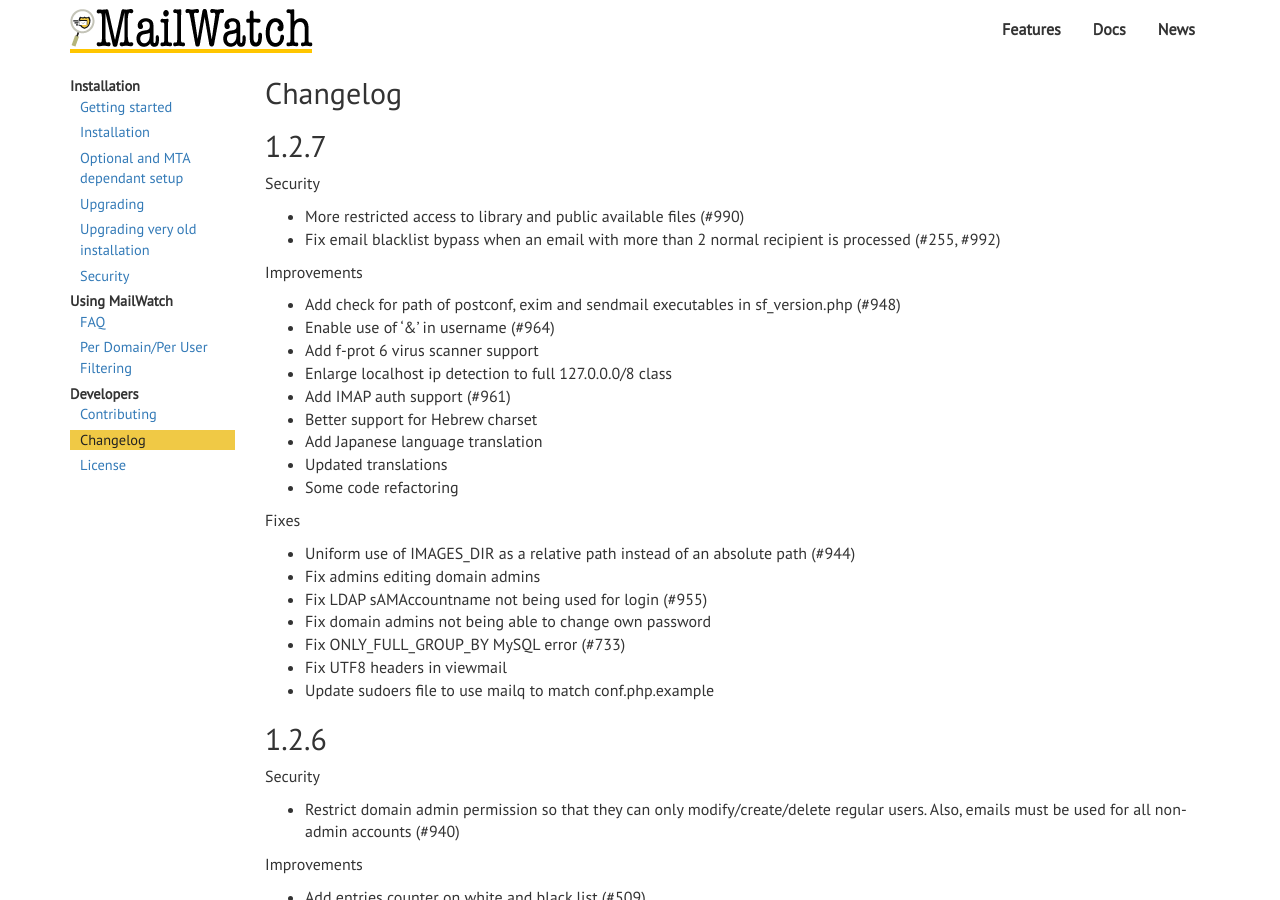
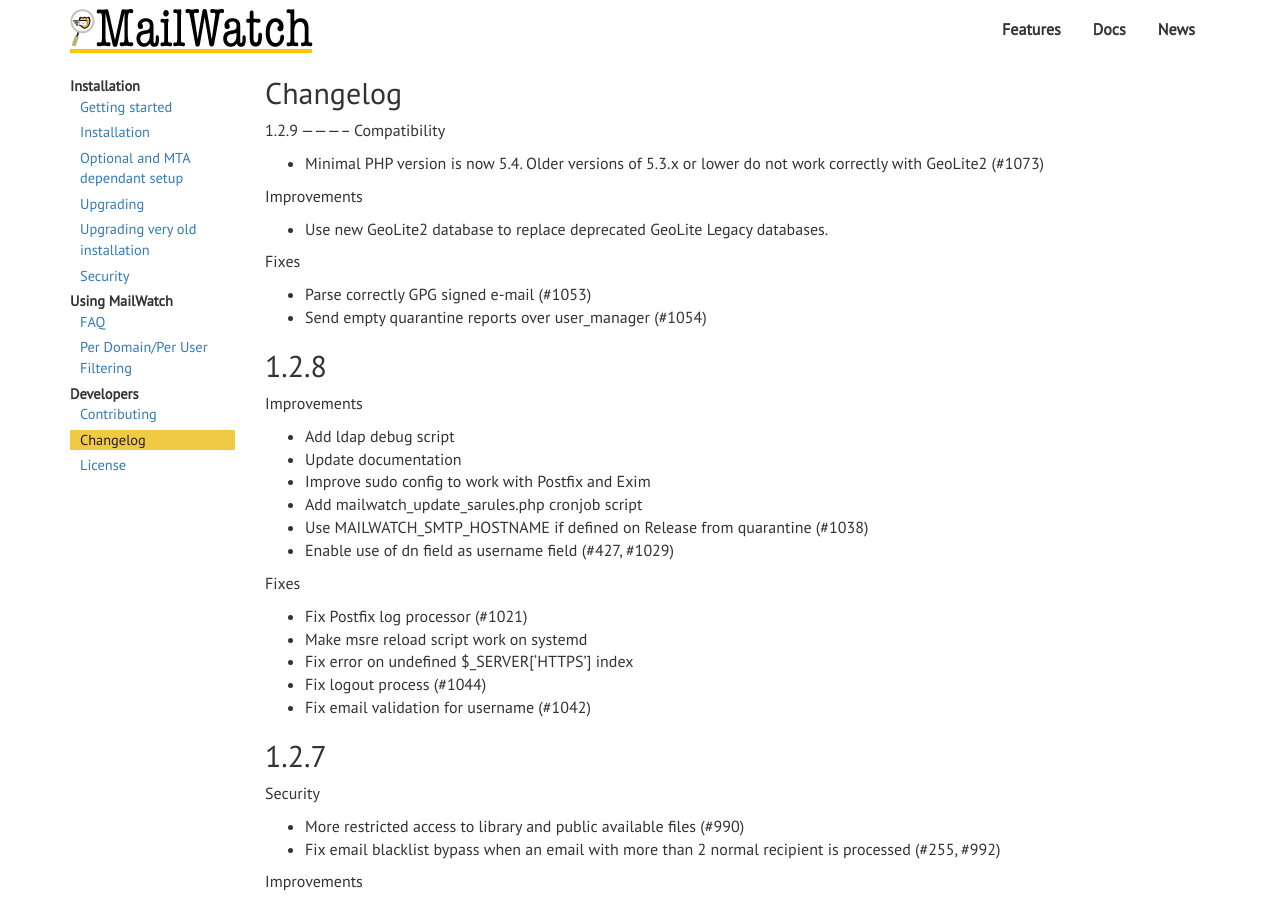
Before and after one commit to mailwatch/mailwatch-docs, a Jekyll site: the page built from _posts/2014-07-30-changelog.md, in a window 1280 px wide and 900 px high. Built offline with Jekyll 4.4.1, drawn with Linux system fonts in a browser that asks for light colours; nearby versions of some CDN libraries.

Commit message:
Update changelog to 1.2.9
includes additional php5.4 notice from https://github.com/mailwatch/MailWatch/pull/1074

```diff
--- a/_posts/2014-07-30-changelog.md
+++ b/_posts/2014-07-30-changelog.md
@@ -7,6 +7,34 @@ order: 1
 ---
 
 ## Changelog
+1.2.9
+-----------
+Compatibility
+- Minimal PHP version is now 5.4. Older versions of 5.3.x or lower do not work correctly with GeoLite2 (#1073)
+
+Improvements
+- Use new GeoLite2 database to replace deprecated GeoLite Legacy databases.
+
+Fixes
+- Parse correctly GPG signed e-mail (#1053)
+- Send empty quarantine reports over user_manager (#1054)
+
+1.2.8
+-----------
+Improvements
+- Add ldap debug script
+- Update documentation
+- Improve sudo config to work with Postfix and Exim
+- Add mailwatch_update_sarules.php cronjob script
+- Use MAILWATCH_SMTP_HOSTNAME if defined on Release from quarantine (#1038)
+- Enable use of dn field as username field (#427, #1029)
+
+Fixes
+- Fix Postfix log processor (#1021)
+- Make msre reload script work on systemd
+- Fix error on undefined $_SERVER['HTTPS'] index
+- Fix logout process (#1044)
+- Fix email validation for username (#1042)
 
 1.2.7
 -----------
```
